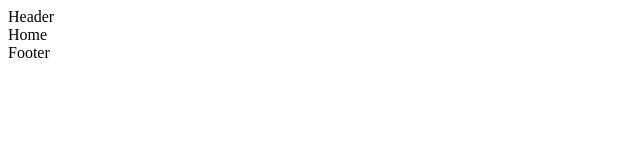
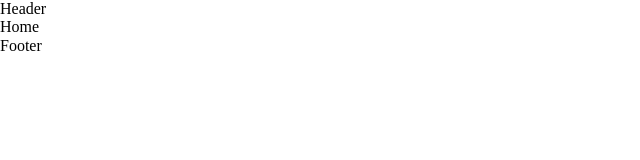
Before and after one commit to nikcladis/MyPlaisio, a React (Vite) app: page / in a window 1280 px wide. Shown: the top 160 px of the page, without its empty margins (0-640 px from the left). Built offline with nearby package versions, Linux system fonts and the light colour scheme.

Commit message:
added normalize.css

```diff
--- a/package.json
+++ b/package.json
@@ -10,6 +10,7 @@
     "preview": "vite preview"
   },
   "dependencies": {
+    "normalize.css": "^8.0.1",
     "react": "^18.2.0",
     "react-dom": "^18.2.0",
     "react-router-dom": "^6.21.1",
--- a/src/App.tsx
+++ b/src/App.tsx
@@ -1,6 +1,7 @@
 import React from "react";
 import { RouterProvider } from "react-router-dom";
 import router from "./routes";
+import "./styles/main.css";
 
 const App: React.FC = () => {
   return (
--- /dev/null
+++ b/src/styles/main.css
@@ -0,0 +1 @@
+@import "normalize.css";
```
Also changed, not shown: 1 other file (tests, documents, lock files or other folders).
